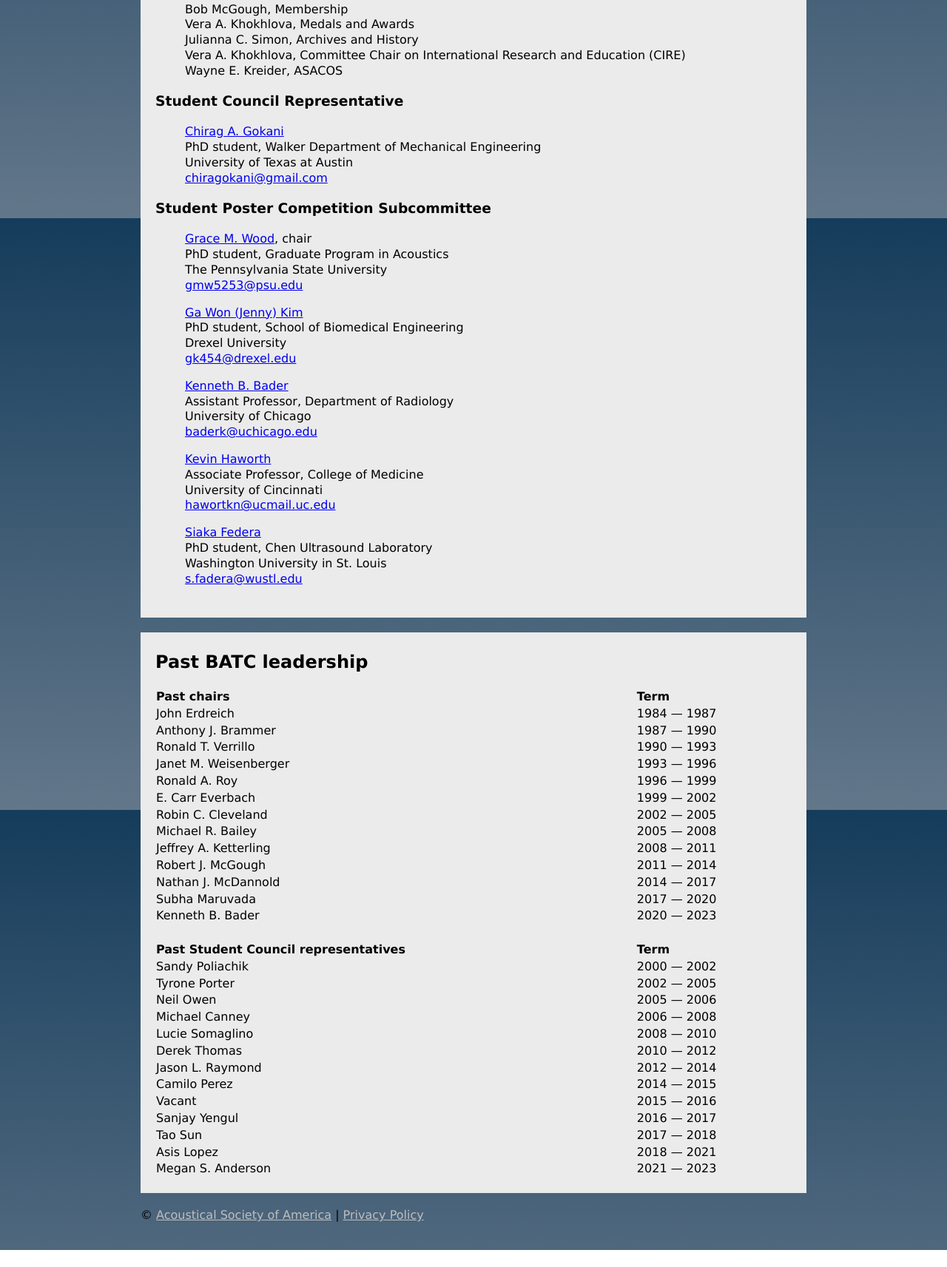
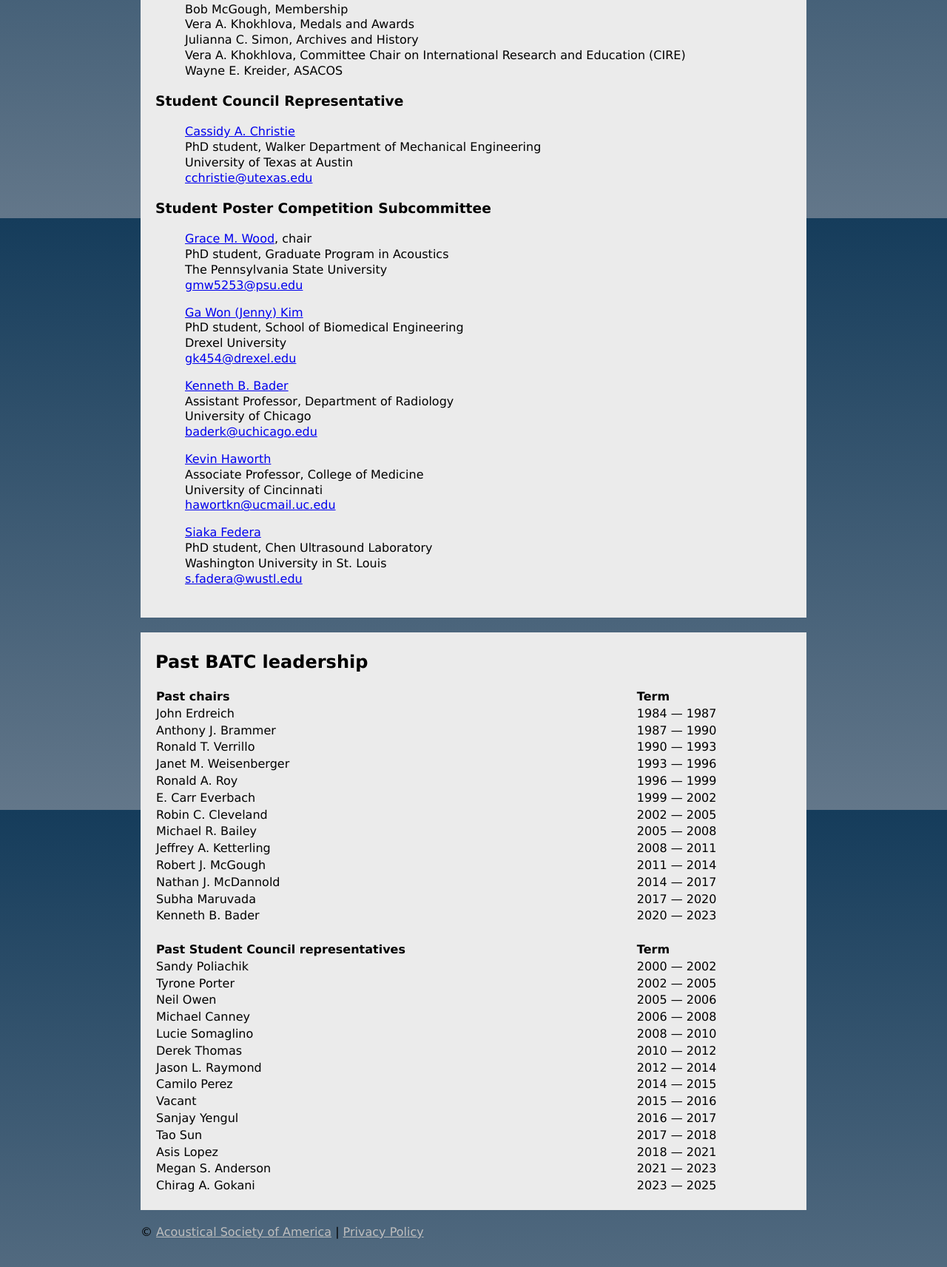
Before and after one commit to biomedicalacoustics/biomedicalacoustics.github.io, a plain HTML site: page leadership.html in a window 1280 px wide. Shown: the part 505-2218 px from the top of the page at 74% size. Before the commit the page ends 2195 px from the top, so only its background shows below. Drawn offline with nearby package versions, Linux system fonts and the light colour scheme.

Commit message:
Update leadership.html

```diff
--- a/leadership.html
+++ b/leadership.html
@@ -77,10 +77,10 @@ Wayne E. Kreider, ASACOS
 
 
 <h3>Student Council Representative</h3>
-<blockquote><a href="https://chiragokani.github.io/" target="_blank" rel="noopener noreferrer">Chirag A. Gokani</a><br>
+<blockquote><a href="https://www.linkedin.com/in/cassidychristie" target="_blank" rel="noopener noreferrer">Cassidy A. Christie</a><br>
 PhD student, Walker Department of Mechanical Engineering<br>
 University of Texas at Austin<br>
-<a href="mailto:chiragokani@gmail.com" target="_blank" rel="noopener noreferrer">chiragokani@gmail.com</a></blockquote>
+<a href="mailto:cchristie@utexas.edu" target="_blank" rel="noopener noreferrer">cchristie@utexas.edu</a></blockquote>
 
 
 <h3>Student Poster Competition Subcommittee</h3>
@@ -231,7 +231,10 @@ Washington University in St. Louis<br>
     <td>Megan S. Anderson</td>
     <td>2021 — 2023</td>
   </tr>
-
+  <tr>
+    <td>Chirag A. Gokani</td>
+    <td>2023 — 2025</td>
+  </tr>
 </table>
 </p>
 
```
